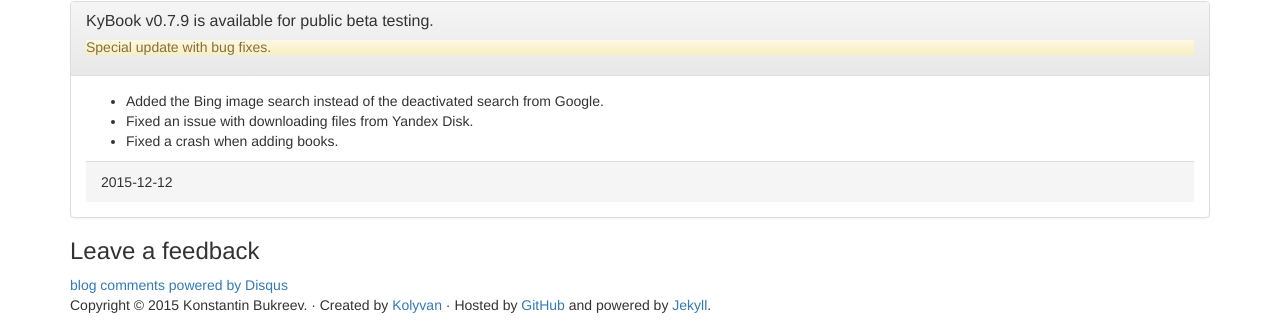
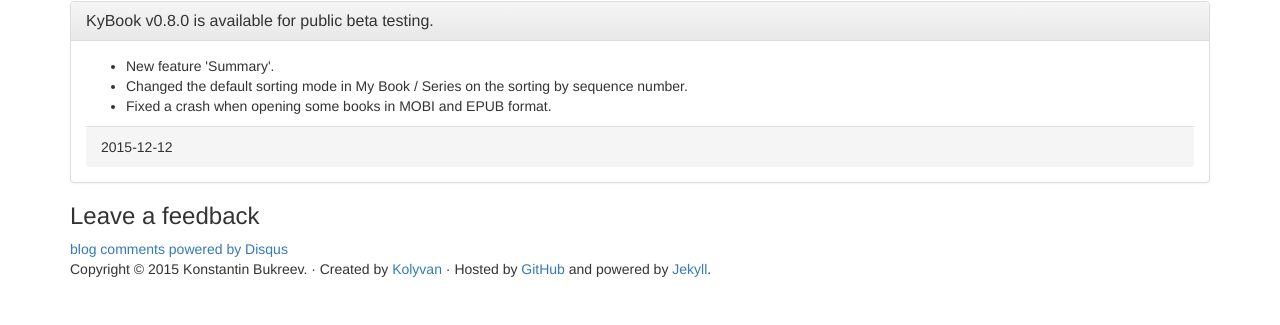
Before and after one commit to kolyvan/kybook-reader.com, a Jekyll site: the page built from beta.html, in a window 1280 px wide and 900 px high, scrolled down 659 px, cut to the strip 575-900 px from the top of the window. Built offline with Jekyll 4.4.1, drawn with Linux system fonts in a browser that asks for light colours; nearby versions of some CDN libraries; comment, search, counter and statistics services are not loaded; after the commit the page ends 1523 px from its top, so only the background shows below that.

Commit message:
beta v0.8.0

```diff
--- a/beta.html
+++ b/beta.html
@@ -21,14 +21,13 @@ title: Beta
 
 <div class="panel panel-default">
     <div class="panel-heading">
-    <h4 class="panel-title">KyBook v0.7.9 is available for public beta testing.</h4>
-    <h5 class='alert-warning'>Special update with bug fixes.</h5>
+    <h4 class="panel-title">KyBook v0.8.0 is available for public beta testing.</h4>
     </div>
     <div class="panel-body">
     <ul>
-    <li>Added the Bing image search instead of the deactivated search from Google.</li>
-    <li>Fixed an issue with downloading files from Yandex Disk.</li>
-    <li>Fixed a crash when adding books.</li>
+    <li>New feature 'Summary'.</li>
+    <li>Changed the default sorting mode in My Book / Series on the sorting by sequence number.</li>
+    <li>Fixed a crash when opening some books in MOBI and EPUB format.</li>
     </ul>
     <div class="panel-footer">2015-12-12</div>
     </div>
--- a/index.html
+++ b/index.html
@@ -20,11 +20,11 @@ media:
 </div>
 
 <div class="alert alert-info" role="alert">
-    <a href="/beta.html"><strong>v0.7.9</strong> is available for public beta-testing</a> &middot; 2015-12-12 &middot;
+    <a href="/beta.html"><strong>v0.8.0</strong> is available for public beta-testing</a> &middot; 2015-12-20 &middot;
 </div>
 
 <div class="alert alert-success" role="alert">
-    <strong>v0.7.8</strong> AppStore Release &middot; 2015-12-08 &middot;
+    <strong>v0.7.9</strong> AppStore Release &middot; 2015-12-18 &middot;
 </div>
 
 <div class="page-header">
--- a/ru/index.html
+++ b/ru/index.html
@@ -24,11 +24,11 @@ media:
 </div>
 
 <div class="alert alert-info" role="alert">
-    <a href="/ru/beta.html"><strong>v0.7.9</strong> готова для открытого бета теста</a> &middot; 12/12/2015 &middot;
+    <a href="/ru/beta.html"><strong>v0.8.0</strong> готова для открытого бета теста</a> &middot; 20/12/2015 &middot;
 </div>
 
 <div class="alert alert-success" role="alert">
-    <strong>v0.7.8</strong> вышла в AppStore &middot; 08/12/2015 &middot;
+    <strong>v0.7.9</strong> вышла в AppStore &middot; 18/12/2015 &middot;
 </div>
 
 <div class="page-header">
```
Also changed, not shown: news/_posts/2015-12-20-beta-v080.html (added, +40 -0 lines), news/ru/_posts/2015-12-20-beta-v080.html (added, +39 -0 lines), ru/beta.html (+4 -5 lines), assets/news/ru/2015-12-20-summary-1.png (added), assets/news/ru/2015-12-20-summary-2.png (added), assets/news/ru/2015-12-20-summary-3.png (added), assets/news/ru/2015-12-20-summary-4.png (added), assets/news/thumbs/ru/2015-12-20-summary-1.png (added), assets/news/thumbs/ru/2015-12-20-summary-2.png (added), assets/news/thumbs/ru/2015-12-20-summary-3.png (added), assets/news/thumbs/ru/2015-12-20-summary-4.png (added).
